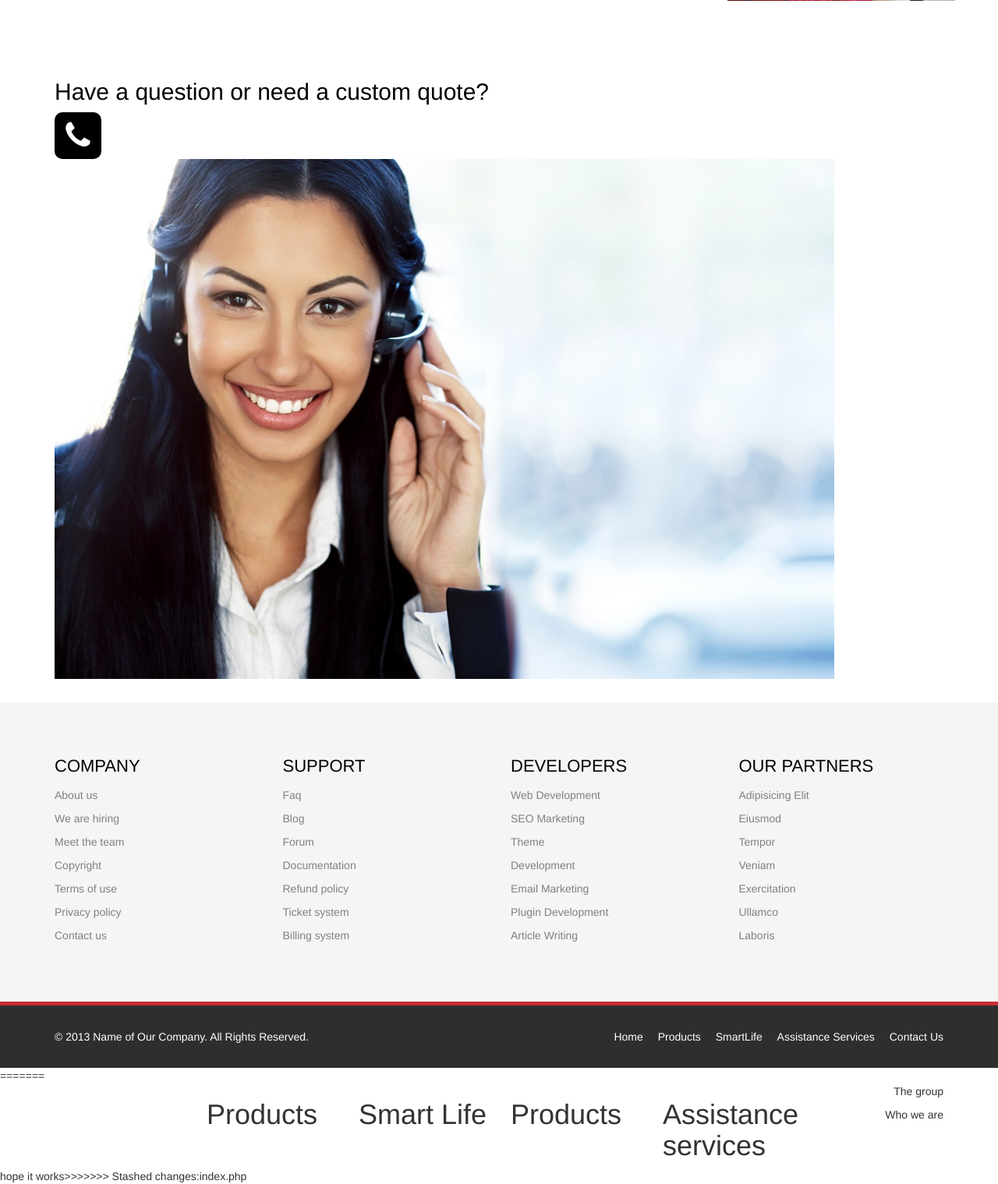
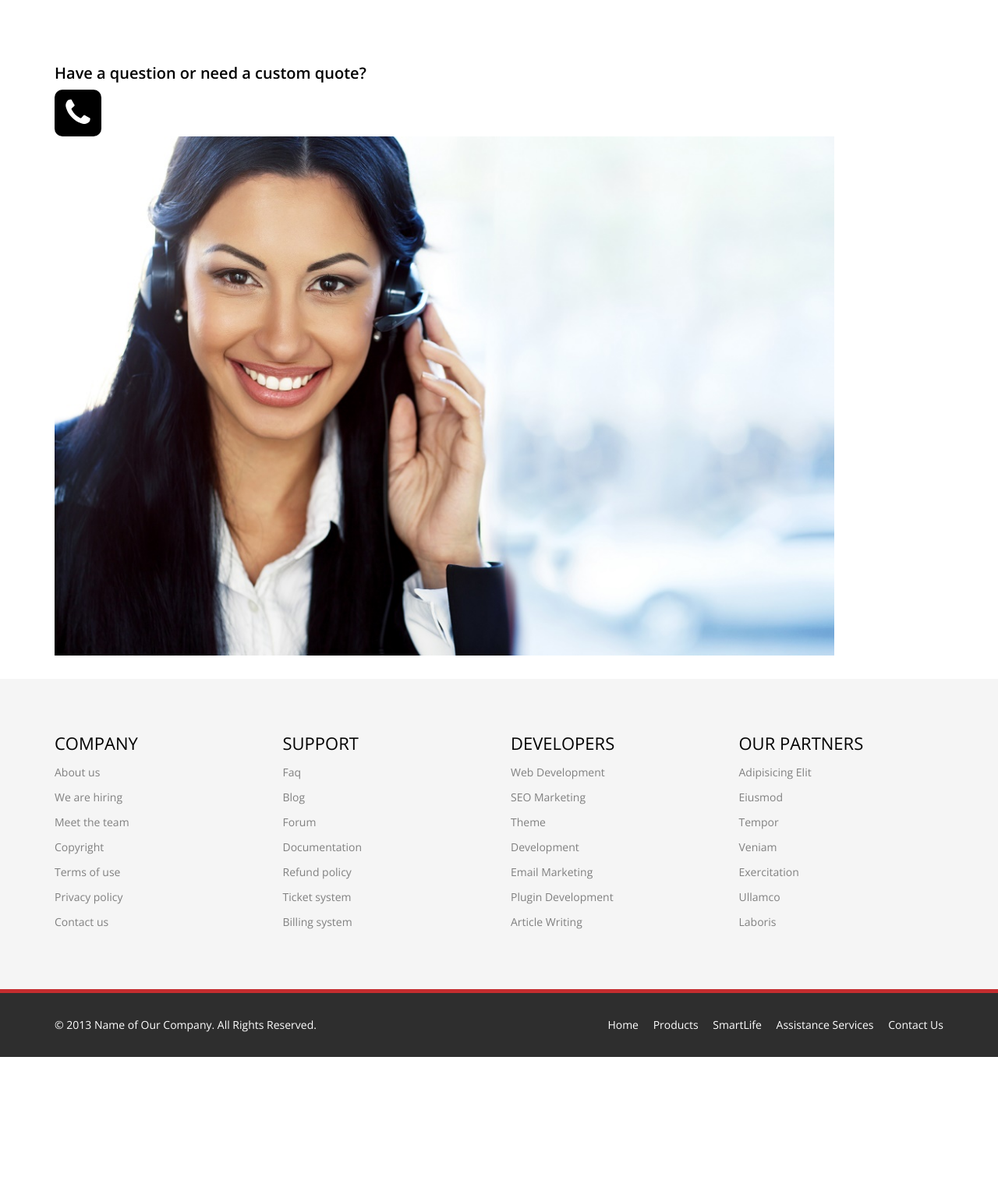
Before and after one commit to jbdouet/Telecommit, a PHP site: page / in a window 1280 px wide. Shown: the part 2011-3530 px from the top of the page at 78% size. After the commit the page ends 3367 px from the top, so only its background shows below. Run offline with PHP 8.4, Linux system fonts and the light colour scheme.

Commit message:
dealing with conflicts

```diff
--- a/index.php
+++ b/index.php
@@ -429,37 +429,6 @@
     <script src="js/jquery.isotope.min.js"></script>
     <script src="js/main.js"></script>
     <script src="js/wow.min.js"></script>
-=======
-	<meta charset="utf-8">
-	<meta content="width=device-width, initial-scale=1.0" name="viewport">
-	<link rel="stylesheet" href="https://maxcdn.bootstrapcdn.com/bootstrap/3.3.6/css/bootstrap.min.css" integrity="sha384-1q8mTJOASx8j1Au+a5WDVnPi2lkFfwwEAa8hDDdjZlpLegxhjVME1fgjWPGmkzs7" crossorigin="anonymous">
-	<title>Telecommit</title>
-</head>
-<body>
-  <header class= "container">
-    <div class = "row">
-     <img class= "col-sm-2" src="">
-      <h1 class = "col-sm-2">
-        Products
-      </h1>
-      <h1 class = "col-sm-2">
-        Smart Life
-      </h1>
-      <h1 class = "col-sm-2">
-        Products
-      </h1>
-      <h1 class = "col-sm-2">
-        Assistance services
-      </h1>
-      <nav class= "col-sm-2 text-right">
-      	<p>The group</p>
-        <p>Who we are</p>
-      </nav>
-    </div>
-  </header>
-<?php
-echo"hope it works";
-?>
->>>>>>> Stashed changes:index.php
+
 </body>
 </html>
```
